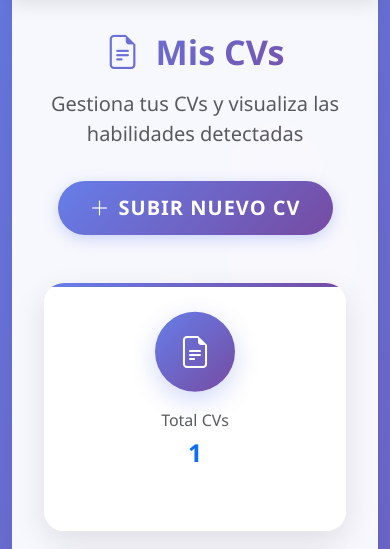
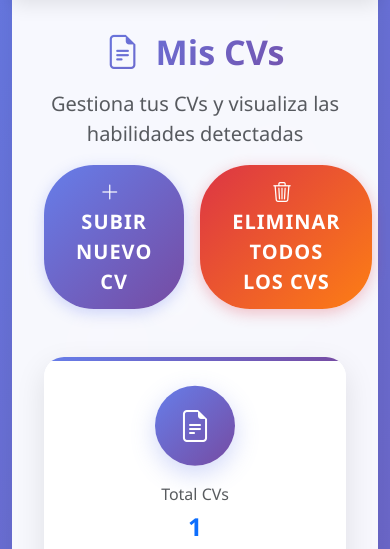
Before and after one commit to idgleb/PostulaMatic, a Django app: page /matching/mis-cvs/ in a window 390 px wide. Shown: the part 285-834 px from the top of the page. Run offline with Django 5.2, Linux system fonts and the light colour scheme; a user stored in the database is signed in; data comes from the database, SQL or seed files in the repository; both versions use the stored data as it was after the commit; parts of the project's set-up code (start-up, migrations or seed data) failed here and were passed over; some libraries are stand-ins or nearby versions.

Commit message:
Feat: Agregar botÃ³n para eliminar todos los CVs
- Nuevo botÃ³n rojo 'Eliminar todos los CVs' junto al botÃ³n de subir
- Modal de confirmaciÃ³n con mÃºltiples advertencias de seguridad
- Vista delete_all_cvs_view para manejar eliminaciÃ³n masiva
- URL /eliminar-todos-cvs/ configurada con mÃ©todo DELETE
- Validaciones de seguridad (solo CVs del usuario autenticado)
- Manejo de errores y logging detallado
- Feedback con toast de Ã©xito/error
- DiseÃ±o responsive con d-flex gap-3

Mejora UX: OpciÃ³n para limpiar todos los CVs de una vez

```diff
--- a/matching/urls.py
+++ b/matching/urls.py
@@ -9,6 +9,7 @@ urlpatterns = [
     path("upload-cv-ajax/", views.upload_cv_view, name="upload_cv"),
     path("mis-cvs/", views.cv_list_view, name="cv_list"),
     path("eliminar-cv/<int:cv_id>/", views.delete_cv_view, name="delete_cv"),
+    path("eliminar-todos-cvs/", views.delete_all_cvs_view, name="delete_all_cvs"),
     path("cv-parsed-text/<int:cv_id>/", views.cv_parsed_text_view, name="cv_parsed_text"),
     path("probar-scraper/", views.test_scraper_view, name="test_scraper"),
     path(
--- a/matching/views.py
+++ b/matching/views.py
@@ -332,6 +332,37 @@ def delete_cv_view(request, cv_id):
     return JsonResponse(
         {"success": True, "message": f'CV "{cv_name}" eliminado correctamente.'}
     )
+
+
+@login_required
+@require_http_methods(["DELETE"])
+def delete_all_cvs_view(request):
+    """Eliminar todos los CVs del usuario (AJAX)."""
+    try:
+        # Obtener todos los CVs del usuario
+        user_cvs = UserCV.objects.filter(user=request.user)
+        cv_count = user_cvs.count()
+
+        if cv_count == 0:
+            return JsonResponse({
+                "success": False,
+                "message": "No tienes CVs para eliminar"
+            })
+
+        # Eliminar todos los CVs
+        user_cvs.delete()
+
+        return JsonResponse({
+            "success": True,
+            "message": f"Se eliminaron {cv_count} CV(s) correctamente."
+        })
+
+    except Exception as e:
+        logger.error(f"Error eliminando todos los CVs del usuario {request.user.id}: {e}")
+        return JsonResponse({
+            "success": False,
+            "message": "Error interno al eliminar los CVs"
+        }, status=500)
 
 
 @login_required
--- a/templates/matching/cv_list.html
+++ b/templates/matching/cv_list.html
@@ -9,9 +9,14 @@
                 <i class="bi bi-file-earmark-text me-3"></i>Mis CVs
             </h1>
             <p class="lead text-muted">Gestiona tus CVs y visualiza las habilidades detectadas</p>
-            <button type="button" class="btn btn-primary btn-lg mt-3" onclick="triggerFileUpload()">
-                <i class="bi bi-plus-lg me-2"></i>Subir nuevo CV
-            </button>
+            <div class="d-flex gap-3 mt-3">
+                <button type="button" class="btn btn-primary btn-lg" onclick="triggerFileUpload()">
+                    <i class="bi bi-plus-lg me-2"></i>Subir nuevo CV
+                </button>
+                <button type="button" class="btn btn-danger btn-lg" onclick="deleteAllCVs()">
+                    <i class="bi bi-trash3 me-2"></i>Eliminar todos los CVs
+                </button>
+            </div>
         </div>
     </div>
 </div>
@@ -1034,6 +1039,112 @@ function confirmDelete(cvId) {
     });
 }
 
+function deleteAllCVs() {
+    // Crear modal de confirmación para eliminar todos los CVs
+    const modal = `
+        <div class="modal fade" id="deleteAllModal" tabindex="-1">
+            <div class="modal-dialog modal-dialog-centered modal-dialog-scrollable">
+                <div class="modal-content matching-modal">
+                    <div class="modal-header modal-header-danger">
+                        <h5 class="modal-title">
+                            <i class="bi bi-exclamation-triangle me-2"></i>Confirmar eliminación masiva
+                        </h5>
+                        <button type="button" class="btn-close btn-close-white" data-bs-dismiss="modal"></button>
+                    </div>
+                    <div class="modal-body">
+                        <div class="alert alert-danger">
+                            <i class="bi bi-exclamation-triangle-fill me-2"></i>
+                            <strong>¡PELIGRO!</strong> Esta acción eliminará TODOS tus CVs.
+                        </div>
+
+                        <p class="mb-3 text-muted">
+                            ¿Estás completamente seguro de que quieres eliminar <strong>TODOS</strong> los CVs?
+                        </p>
+
+                        <div class="bg-light p-3 rounded mb-3">
+                            <h6 class="mb-1 fw-bold text-danger">Eliminación masiva de CVs</h6>
+                            <p class="mb-0 text-muted small">Se eliminarán todos los archivos CV de tu cuenta</p>
+                        </div>
+
+                        <div class="text-muted small">
+                            <strong>Esta acción eliminará:</strong>
+                            <ul class="mb-0 mt-2">
+                                <li>Todos los archivos CV subidos</li>
+                                <li>Todas las habilidades detectadas</li>
+                                <li>Todos los datos de procesamiento</li>
+                                <li>El historial completo de CVs</li>
+                            </ul>
+                        </div>
+
+                        <div class="alert alert-warning mt-3">
+                            <i class="bi bi-info-circle me-2"></i>
+                            <strong>Importante:</strong> Esta acción no se puede deshacer.
+                        </div>
+                    </div>
+                    <div class="modal-footer modal-footer-danger">
+                        <button type="button" class="btn btn-outline-secondary" data-bs-dismiss="modal">
+                            <i class="bi bi-x-circle me-1"></i>Cancelar
+                        </button>
+                        <button type="button" class="btn btn-custom-danger" onclick="confirmDeleteAll()">
+                            <i class="bi bi-trash3 me-1"></i>Eliminar TODOS los CVs
+                        </button>
+                    </div>
+                </div>
+            </div>
+        </div>
+    `;
+
+    // Remover modal anterior si existe
+    const existingModal = document.getElementById('deleteAllModal');
+    if (existingModal) {
+        existingModal.remove();
+    }
+
+    // Agregar nuevo modal al DOM
+    document.body.insertAdjacentHTML('beforeend', modal);
+
+    // Mostrar modal
+    const deleteAllModal = new bootstrap.Modal(document.getElementById('deleteAllModal'));
+    deleteAllModal.show();
+
+    // Limpiar modal cuando se cierre
+    document.getElementById('deleteAllModal').addEventListener('hidden.bs.modal', function() {
+        this.remove();
+    });
+}
+
+function confirmDeleteAll() {
+    fetch('{% url "delete_all_cvs" %}', {
+        method: 'DELETE',
+        headers: {
+            'X-CSRFToken': '{{ csrf_token }}',
+            'Content-Type': 'application/json',
+        },
+    })
+    .then(response => response.json())
+    .then(data => {
+        if (data.success) {
+            // Cerrar modal de confirmación
+            const deleteAllModal = bootstrap.Modal.getInstance(document.getElementById('deleteAllModal'));
+            deleteAllModal.hide();
+
+            // Mostrar toast de éxito
+            showToast(data.message || 'Todos los CVs eliminados exitosamente', 'success');
+
+            // Recargar página después de un breve delay
+            setTimeout(() => {
+                location.reload();
+            }, 1000);
+        } else {
+            showToast('Error al eliminar los CVs: ' + data.message, 'error');
+        }
+    })
+    .catch(error => {
+        console.error('Error:', error);
+        showToast('Error al eliminar los CVs', 'error');
+    });
+}
+
 function showToast(message, type) {
     const toastHtml = `
         <div class="toast align-items-center text-white bg-${type === 'success' ? 'success' : 'danger'} border-0" role="alert">
```
Also changed, not shown: db.sqlite3.
